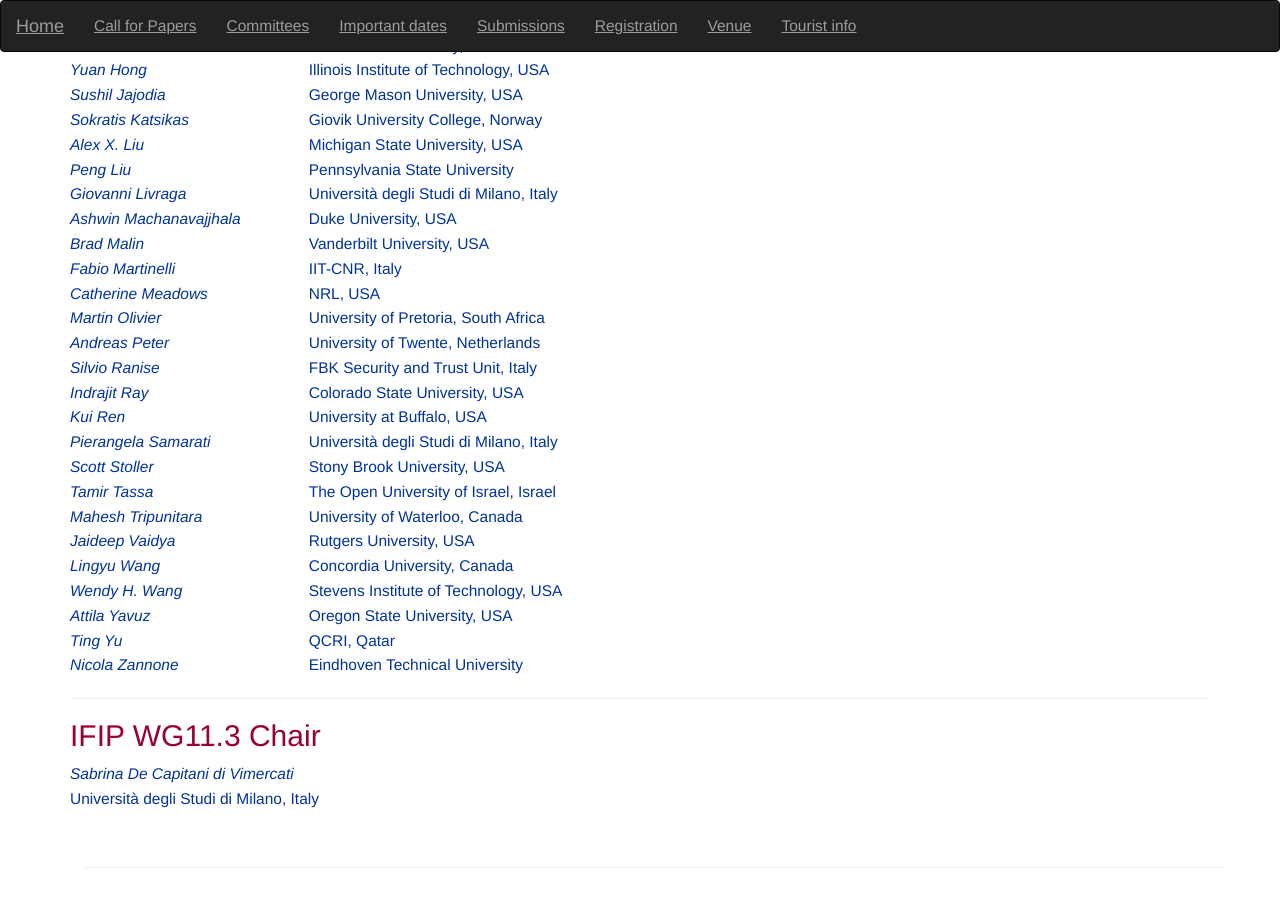
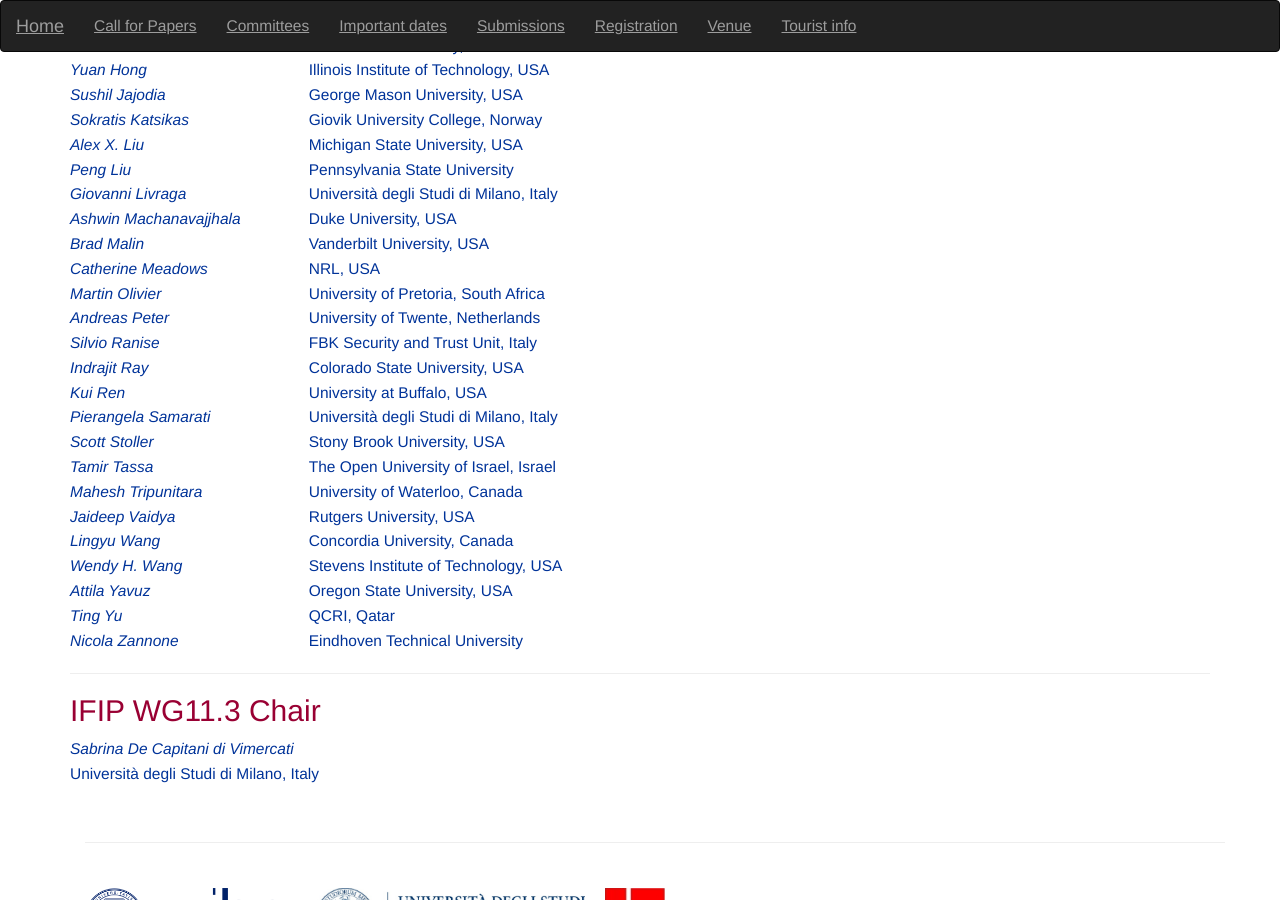
Before and after one commit to dbsec18/dbsec18.github.io, a Jekyll site: the page built from committees.markdown, in a window 1280 px wide and 900 px high, scrolled down 1105 px. Built offline with Jekyll 4.4.1, drawn with Linux system fonts in a browser that asks for light colours; nearby versions of some CDN libraries.

Commit message:
adjust pc members

```diff
--- a/cfp_dbsec2018.txt
+++ b/cfp_dbsec2018.txt
@@ -120,7 +120,6 @@
 Giovanni Livraga, Università degli Studi di Milano, Italy
 Ashwin Machanavajjhala, Duke University, USA
 Brad Malin, Vanderbilt University, USA
-Fabio Martinelli, IIT-CNR, Italy
 Catherine Meadows, NRL, USA
 Martin Olivier, University of Pretoria, South Africa
 Andreas Peter, University of Twente, Netherlands
--- a/committees.markdown
+++ b/committees.markdown
@@ -49,7 +49,6 @@
 | Giovanni Livraga                 | Università degli Studi di Milano, Italy  |
 | Ashwin Machanavajjhala           | Duke University, USA                     |
 | Brad Malin                       | Vanderbilt University, USA               |
-| Fabio Martinelli                 | IIT-CNR, Italy                           |
 | Catherine Meadows                | NRL, USA                                 |
 | Martin Olivier                   | University of Pretoria, South Africa     |
 | Andreas Peter                    | University of Twente, Netherlands        |
```
